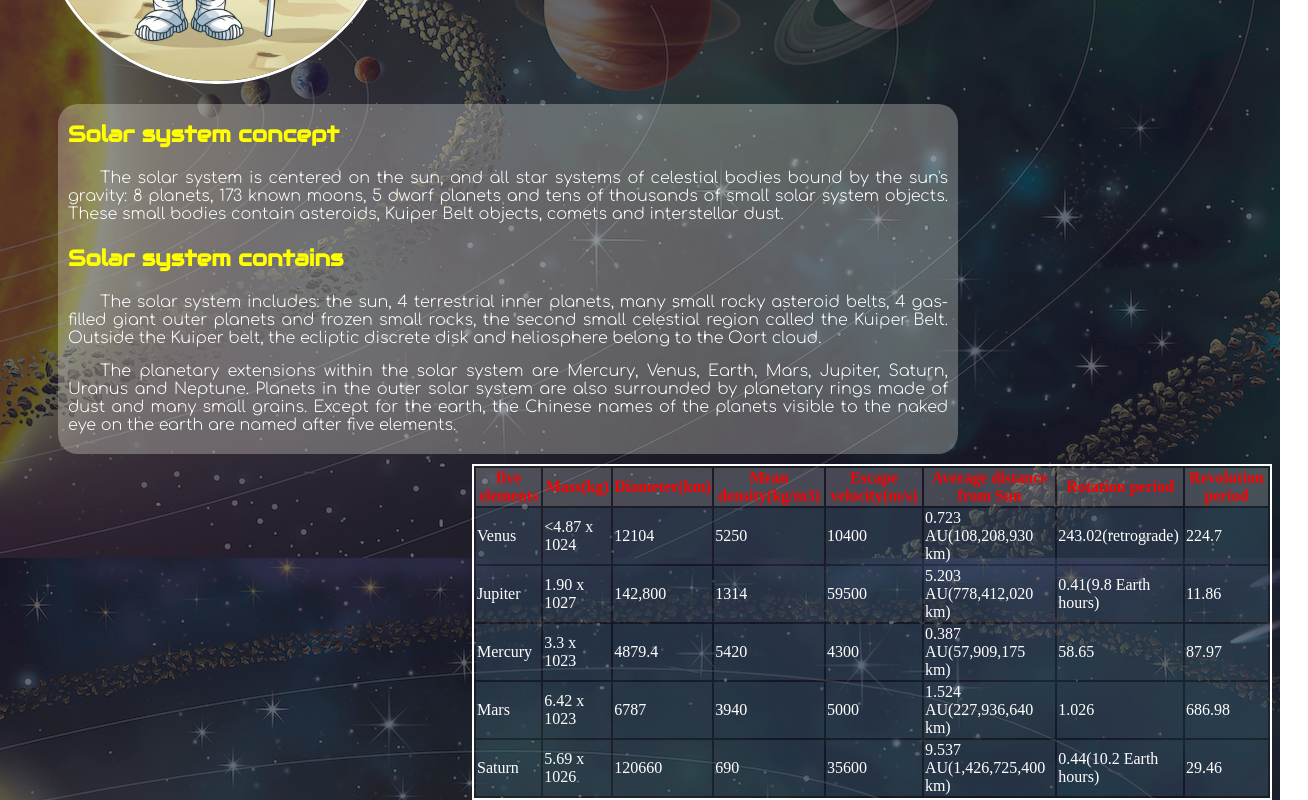
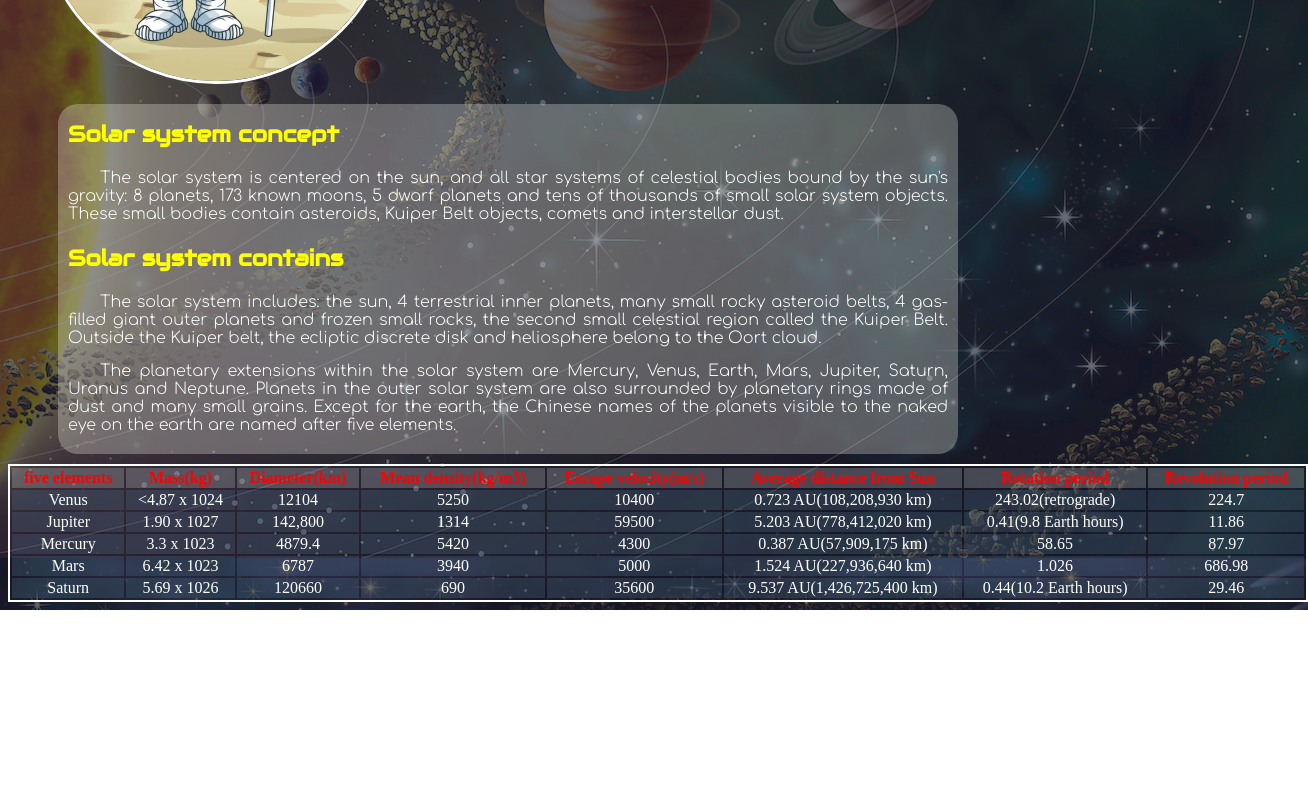
Before and after one commit to C1Ou/ITMD361_Lab5, a plain HTML site: page index.html in a window 1280 px wide. Shown: the part 461-1261 px from the top of the page, 1308 px wide, since content can reach past the window. After the commit the page ends 1071 px from the top, so only its background shows below. Drawn offline with Linux system fonts and the light colour scheme.

Commit message:
Update style.css

```diff
--- a/css/style.css
+++ b/css/style.css
@@ -77,14 +77,18 @@ p{
 	float: left;
 	margin: 10px 50px;
 }
+
 .tb1{
-	width: 800px;
-	float: right;
+
+
 
 }
 .tb1 table{
+	width: 1300px;
 	border: 2px solid;
 	border-color: white;
+	margin: auto;
+	text-align: center;
 
 }
 .tb1 table th{
```
